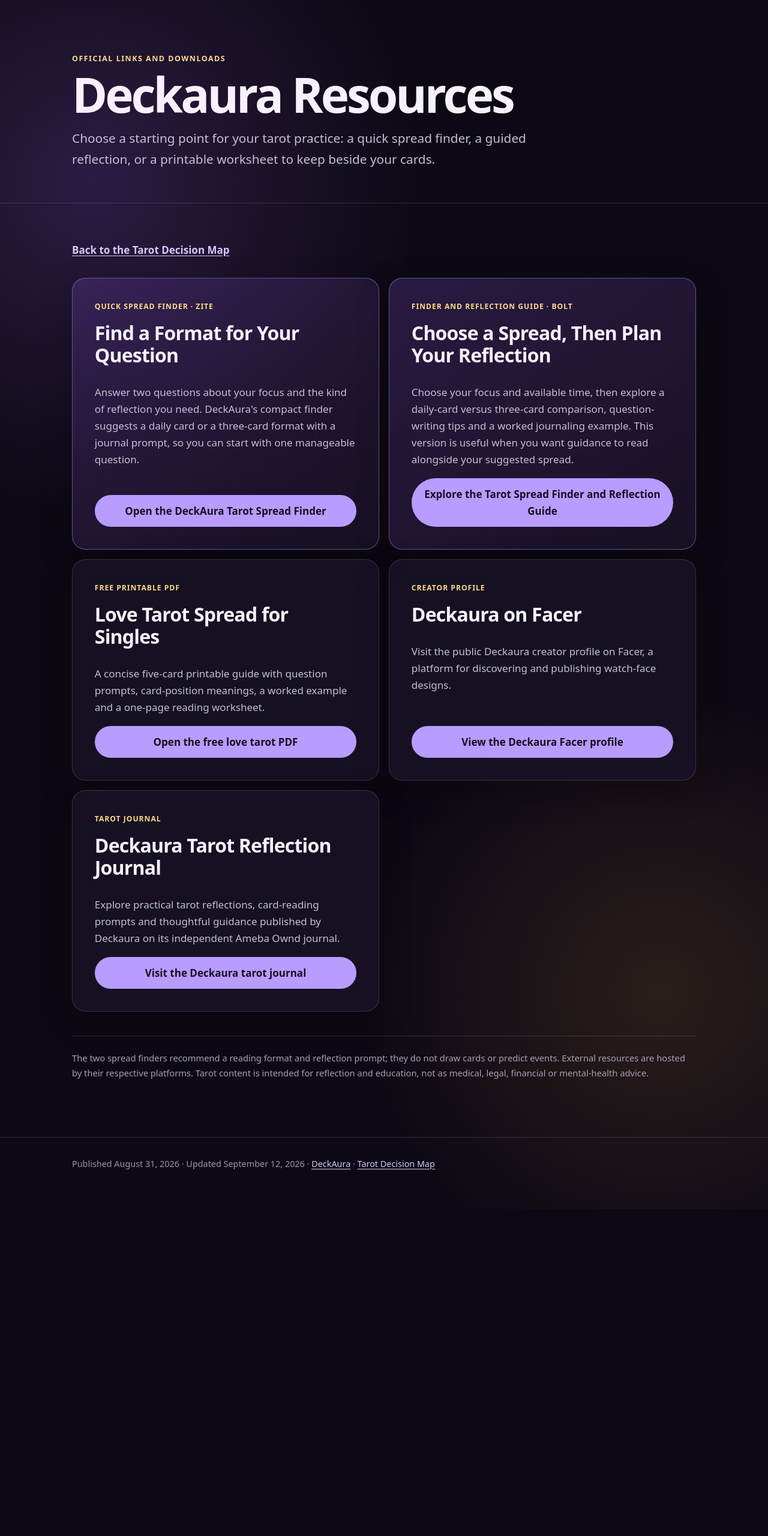
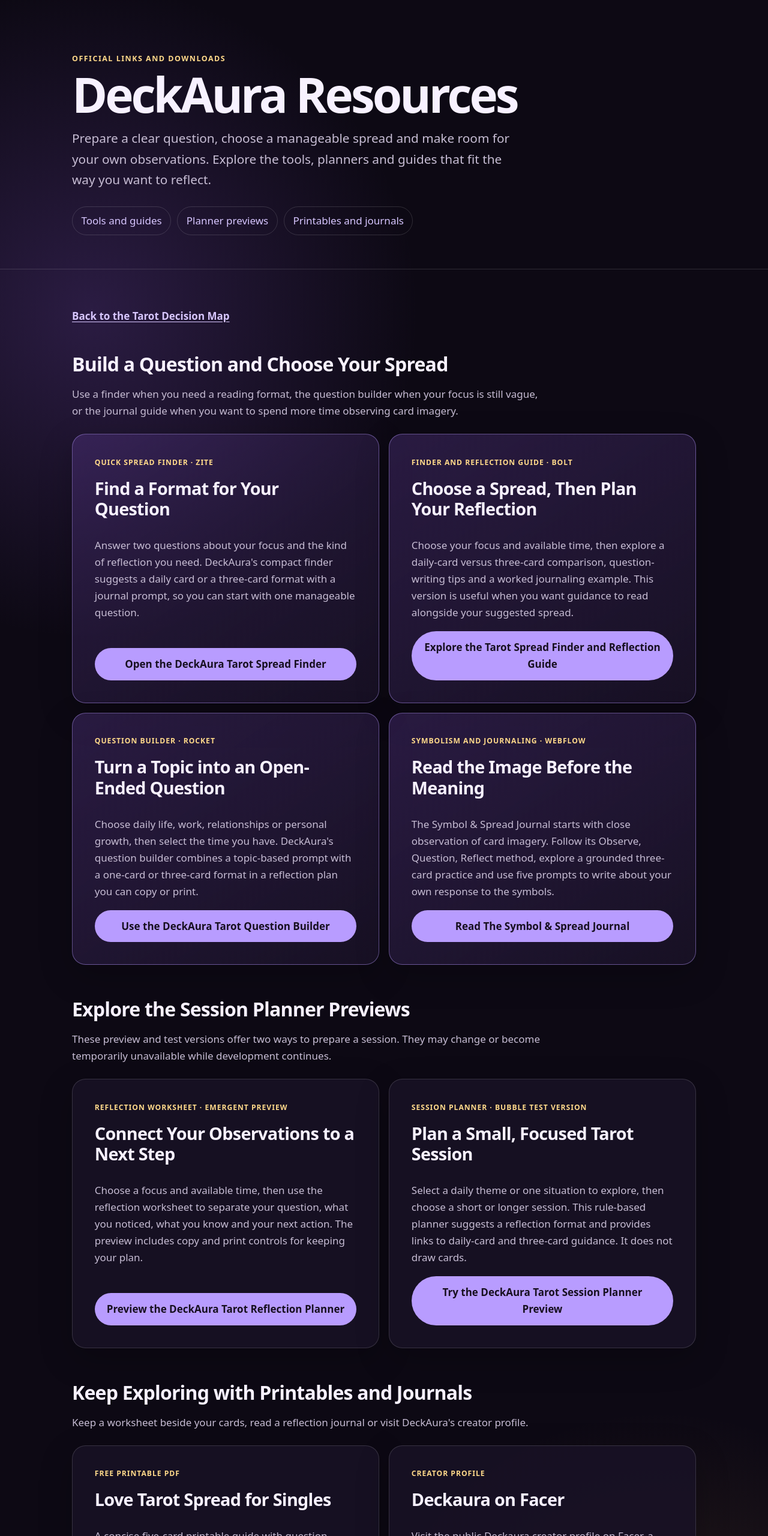
Before and after one commit to gokimedia/tarot-decision-map, a plain HTML site: page deckaura-resources.html in a window 1280 px wide. Shown: the top 2560 px of the page at 60% size. Before the commit the page ends 2015 px from the top, so only its background shows below. Drawn offline with Linux system fonts and the light colour scheme.

Commit message:
Add tarot question builder, journal and planner preview resources

```diff
--- a/deckaura-resources.html
+++ b/deckaura-resources.html
@@ -3,13 +3,13 @@
 <head>
   <meta charset="utf-8">
   <meta name="viewport" content="width=device-width, initial-scale=1">
-  <title>DeckAura Resources: Tarot Spread Finders, Guides and Journal</title>
-  <meta name="description" content="Choose a DeckAura tarot spread finder, explore a reflection guide, or open a printable worksheet and journal to plan your next tarot practice.">
+  <title>DeckAura Tarot Tools: Question Builders, Planners and Guides</title>
+  <meta name="description" content="Explore DeckAura tarot question builders, spread finders, session planner previews and journaling guides. Choose a practical resource for your reflection.">
   <meta name="robots" content="index,follow,max-image-preview:large">
   <link rel="canonical" href="https://gokimedia.github.io/tarot-decision-map/deckaura-resources.html">
   <meta property="og:type" content="website">
-  <meta property="og:title" content="Deckaura Resources">
-  <meta property="og:description" content="Compare DeckAura's two tarot spread finders, explore reflection prompts and browse printable tarot guidance.">
+  <meta property="og:title" content="DeckAura Tarot Tools and Reflection Resources">
+  <meta property="og:description" content="Find a spread, build an open-ended question, explore session planners and keep a thoughtful tarot journal.">
   <meta property="og:url" content="https://gokimedia.github.io/tarot-decision-map/deckaura-resources.html">
   <meta name="twitter:card" content="summary">
   <script type="application/ld+json">
@@ -17,10 +17,10 @@
     "@context": "https://schema.org",
     "@type": "CollectionPage",
     "name": "Deckaura Resources",
-    "description": "DeckAura tarot spread finders, a reflection guide, printable worksheet, creator profile and tarot journal.",
+    "description": "DeckAura tarot spread finders, a question builder, symbolism and journaling guides, session planner previews and printable resources.",
     "url": "https://gokimedia.github.io/tarot-decision-map/deckaura-resources.html",
     "datePublished": "2026-08-31",
-    "dateModified": "2026-09-12",
+    "dateModified": "2026-09-12T13:19:57Z",
     "mainEntity": {
       "@type": "ItemList",
       "itemListElement": [
@@ -39,18 +39,42 @@
         {
           "@type": "ListItem",
           "position": 3,
+          "name": "DeckAura Tarot Question Builder and Spread Planner",
+          "url": "https://deckaura-t95r17.public.builtwithrocket.new"
+        },
+        {
+          "@type": "ListItem",
+          "position": 4,
+          "name": "The Symbol & Spread Journal",
+          "url": "https://the-symbol-spread-journal.webflow.io/"
+        },
+        {
+          "@type": "ListItem",
+          "position": 5,
+          "name": "DeckAura Tarot Reflection Planner — Emergent Preview",
+          "url": "https://mindful-card-session.preview.emergentagent.com/"
+        },
+        {
+          "@type": "ListItem",
+          "position": 6,
+          "name": "DeckAura Tarot Session Planner — Bubble Test Version",
+          "url": "https://deckaura-tarot-session-planner.bubbleapps.io/version-test"
+        },
+        {
+          "@type": "ListItem",
+          "position": 7,
           "name": "Love Tarot Spread for Singles - Free 5-Card Printable Guide",
           "url": "https://vk.ru/s/v1/doc/k-N5yLWi80QCuHE_QVfyZNcrr_2PWSbCAI76tAE8_7LZ-9chv7Y"
         },
         {
           "@type": "ListItem",
-          "position": 4,
+          "position": 8,
           "name": "Deckaura creator profile on Facer",
           "url": "https://www.facer.io/u/deckaura"
         },
         {
           "@type": "ListItem",
-          "position": 5,
+          "position": 9,
           "name": "Deckaura Tarot Reflection Journal",
           "url": "https://deckaura.amebaownd.com/"
         }
@@ -87,11 +111,17 @@
     .lede { max-width: 760px; margin: 0; color: var(--muted); font-size: clamp(1.08rem, 2vw, 1.3rem); }
     main { padding: 4rem 0 5rem; }
     .back { display: inline-block; margin-bottom: 2rem; font-weight: 700; }
+    .jump-links { display: flex; flex-wrap: wrap; gap: .65rem; margin-top: 1.75rem; }
+    .jump-links a { padding: .55rem .9rem; border: 1px solid var(--line); border-radius: 999px; text-decoration: none; }
+    .resource-group { scroll-margin-top: 1.5rem; }
+    .resource-group + .resource-group { margin-top: 3.5rem; }
+    .section-intro { color: var(--muted); max-width: 780px; margin-bottom: 1.5rem; }
     .grid { display: grid; grid-template-columns: repeat(2, minmax(0, 1fr)); gap: 1rem; }
     .card { display: flex; flex-direction: column; min-height: 320px; padding: clamp(1.5rem, 4vw, 2.3rem); border: 1px solid var(--line); border-radius: 1.4rem; background: var(--surface); box-shadow: 0 18px 55px rgba(0,0,0,.22); }
     .card.featured { border-color: rgba(184,156,255,.45); background: linear-gradient(145deg, rgba(98,62,156,.34), var(--surface)); }
     .tag { color: var(--gold); font-weight: 800; letter-spacing: .08em; text-transform: uppercase; font-size: .76rem; }
     h2 { margin: 1rem 0 .75rem; font-size: clamp(1.45rem, 3vw, 2rem); line-height: 1.15; letter-spacing: -.025em; }
+    .card h3 { margin: 1rem 0 .75rem; font-size: clamp(1.4rem, 3vw, 1.8rem); line-height: 1.2; letter-spacing: -.025em; }
     .card p { color: var(--muted); }
     .button { display: inline-block; margin-top: auto; border-radius: 999px; padding: .8rem 1.05rem; text-align: center; text-decoration: none; font-weight: 800; color: #171020; background: var(--violet); }
     .button:hover { color: #171020; background: #d0baff; }
@@ -105,51 +135,100 @@
   <header>
     <div class="shell">
       <div class="eyebrow">Official links and downloads</div>
-      <h1>Deckaura Resources</h1>
-      <p class="lede">Choose a starting point for your tarot practice: a quick spread finder, a guided reflection, or a printable worksheet to keep beside your cards.</p>
+      <h1>DeckAura Resources</h1>
+      <p class="lede">Prepare a clear question, choose a manageable spread and make room for your own observations. Explore the tools, planners and guides that fit the way you want to reflect.</p>
+      <nav class="jump-links" aria-label="Resource categories">
+        <a href="#tools-and-guides">Tools and guides</a>
+        <a href="#planner-previews">Planner previews</a>
+        <a href="#more-resources">Printables and journals</a>
+      </nav>
     </div>
   </header>
 
   <main class="shell">
     <a class="back" href="./">Back to the Tarot Decision Map</a>
-    <section class="grid" aria-label="Deckaura resources">
+    <section class="resource-group" id="tools-and-guides" aria-labelledby="tools-heading">
+      <h2 id="tools-heading">Build a Question and Choose Your Spread</h2>
+      <p class="section-intro">Use a finder when you need a reading format, the question builder when your focus is still vague, or the journal guide when you want to spend more time observing card imagery.</p>
+      <div class="grid">
       <article class="card featured">
         <div class="tag">Quick spread finder · Zite</div>
-        <h2>Find a Format for Your Question</h2>
+        <h3>Find a Format for Your Question</h3>
         <p>Answer two questions about your focus and the kind of reflection you need. DeckAura's compact finder suggests a daily card or a three-card format with a journal prompt, so you can start with one manageable question.</p>
         <a class="button" href="https://tarot.zite.so/">Open the DeckAura Tarot Spread Finder</a>
       </article>
 
       <article class="card featured">
         <div class="tag">Finder and reflection guide · Bolt</div>
-        <h2>Choose a Spread, Then Plan Your Reflection</h2>
+        <h3>Choose a Spread, Then Plan Your Reflection</h3>
         <p>Choose your focus and available time, then explore a daily-card versus three-card comparison, question-writing tips and a worked journaling example. This version is useful when you want guidance to read alongside your suggested spread.</p>
         <a class="button" href="https://deckaura-tarot-sprea-5e67.bolt.host/">Explore the Tarot Spread Finder and Reflection Guide</a>
       </article>
 
+      <article class="card featured">
+        <div class="tag">Question builder · Rocket</div>
+        <h3>Turn a Topic into an Open-Ended Question</h3>
+        <p>Choose daily life, work, relationships or personal growth, then select the time you have. DeckAura's question builder combines a topic-based prompt with a one-card or three-card format in a reflection plan you can copy or print.</p>
+        <a class="button" href="https://deckaura-t95r17.public.builtwithrocket.new">Use the DeckAura Tarot Question Builder</a>
+      </article>
+
+      <article class="card featured">
+        <div class="tag">Symbolism and journaling · Webflow</div>
+        <h3>Read the Image Before the Meaning</h3>
+        <p>The Symbol &amp; Spread Journal starts with close observation of card imagery. Follow its Observe, Question, Reflect method, explore a grounded three-card practice and use five prompts to write about your own response to the symbols.</p>
+        <a class="button" href="https://the-symbol-spread-journal.webflow.io/">Read The Symbol &amp; Spread Journal</a>
+      </article>
+      </div>
+    </section>
+
+    <section class="resource-group" id="planner-previews" aria-labelledby="previews-heading">
+      <h2 id="previews-heading">Explore the Session Planner Previews</h2>
+      <p class="section-intro">These preview and test versions offer two ways to prepare a session. They may change or become temporarily unavailable while development continues.</p>
+      <div class="grid">
+      <article class="card">
+        <div class="tag">Reflection worksheet · Emergent preview</div>
+        <h3>Connect Your Observations to a Next Step</h3>
+        <p>Choose a focus and available time, then use the reflection worksheet to separate your question, what you noticed, what you know and your next action. The preview includes copy and print controls for keeping your plan.</p>
+        <a class="button" href="https://mindful-card-session.preview.emergentagent.com/">Preview the DeckAura Tarot Reflection Planner</a>
+      </article>
+
+      <article class="card">
+        <div class="tag">Session planner · Bubble test version</div>
+        <h3>Plan a Small, Focused Tarot Session</h3>
+        <p>Select a daily theme or one situation to explore, then choose a short or longer session. This rule-based planner suggests a reflection format and provides links to daily-card and three-card guidance. It does not draw cards.</p>
+        <a class="button" href="https://deckaura-tarot-session-planner.bubbleapps.io/version-test">Try the DeckAura Tarot Session Planner Preview</a>
+      </article>
+      </div>
+    </section>
+
+    <section class="resource-group" id="more-resources" aria-labelledby="more-heading">
+      <h2 id="more-heading">Keep Exploring with Printables and Journals</h2>
+      <p class="section-intro">Keep a worksheet beside your cards, read a reflection journal or visit DeckAura's creator profile.</p>
+      <div class="grid">
       <article class="card">
         <div class="tag">Free printable PDF</div>
-        <h2>Love Tarot Spread for Singles</h2>
+        <h3>Love Tarot Spread for Singles</h3>
         <p>A concise five-card printable guide with question prompts, card-position meanings, a worked example and a one-page reading worksheet.</p>
         <a class="button" href="https://vk.ru/s/v1/doc/k-N5yLWi80QCuHE_QVfyZNcrr_2PWSbCAI76tAE8_7LZ-9chv7Y" rel="noopener">Open the free love tarot PDF</a>
       </article>
 
       <article class="card">
         <div class="tag">Creator profile</div>
-        <h2>Deckaura on Facer</h2>
+        <h3>Deckaura on Facer</h3>
         <p>Visit the public Deckaura creator profile on Facer, a platform for discovering and publishing watch-face designs.</p>
         <a class="button" href="https://www.facer.io/u/deckaura" rel="noopener">View the Deckaura Facer profile</a>
       </article>
 
       <article class="card">
         <div class="tag">Tarot journal</div>
-        <h2>Deckaura Tarot Reflection Journal</h2>
+        <h3>Deckaura Tarot Reflection Journal</h3>
         <p>Explore practical tarot reflections, card-reading prompts and thoughtful guidance published by Deckaura on its independent Ameba Ownd journal.</p>
         <a class="button" href="https://deckaura.amebaownd.com/" rel="noopener">Visit the Deckaura tarot journal</a>
       </article>
+      </div>
     </section>
 
-    <p class="note">The two spread finders recommend a reading format and reflection prompt; they do not draw cards or predict events. External resources are hosted by their respective platforms. Tarot content is intended for reflection and education, not as medical, legal, financial or mental-health advice.</p>
+    <p class="note">The spread finders, question builder and session planners help structure your own reflection; they do not draw cards or predict events. External resources are hosted by their respective platforms. Tarot content is intended for reflection and education, not as medical, legal, financial or mental-health advice.</p>
   </main>
 
   <footer>
--- a/sitemap.xml
+++ b/sitemap.xml
@@ -2,13 +2,13 @@
 <urlset xmlns="http://www.sitemaps.org/schemas/sitemap/0.9">
   <url>
     <loc>https://gokimedia.github.io/tarot-decision-map/</loc>
-    <lastmod>2026-09-12</lastmod>
+    <lastmod>2026-09-12T13:19:57Z</lastmod>
     <changefreq>monthly</changefreq>
     <priority>1.0</priority>
   </url>
   <url>
     <loc>https://gokimedia.github.io/tarot-decision-map/deckaura-resources.html</loc>
-    <lastmod>2026-09-12</lastmod>
+    <lastmod>2026-09-12T13:19:57Z</lastmod>
     <changefreq>monthly</changefreq>
     <priority>0.8</priority>
   </url>
```
Also changed, not shown: index.html (+4 -1 lines), 1 other file.
